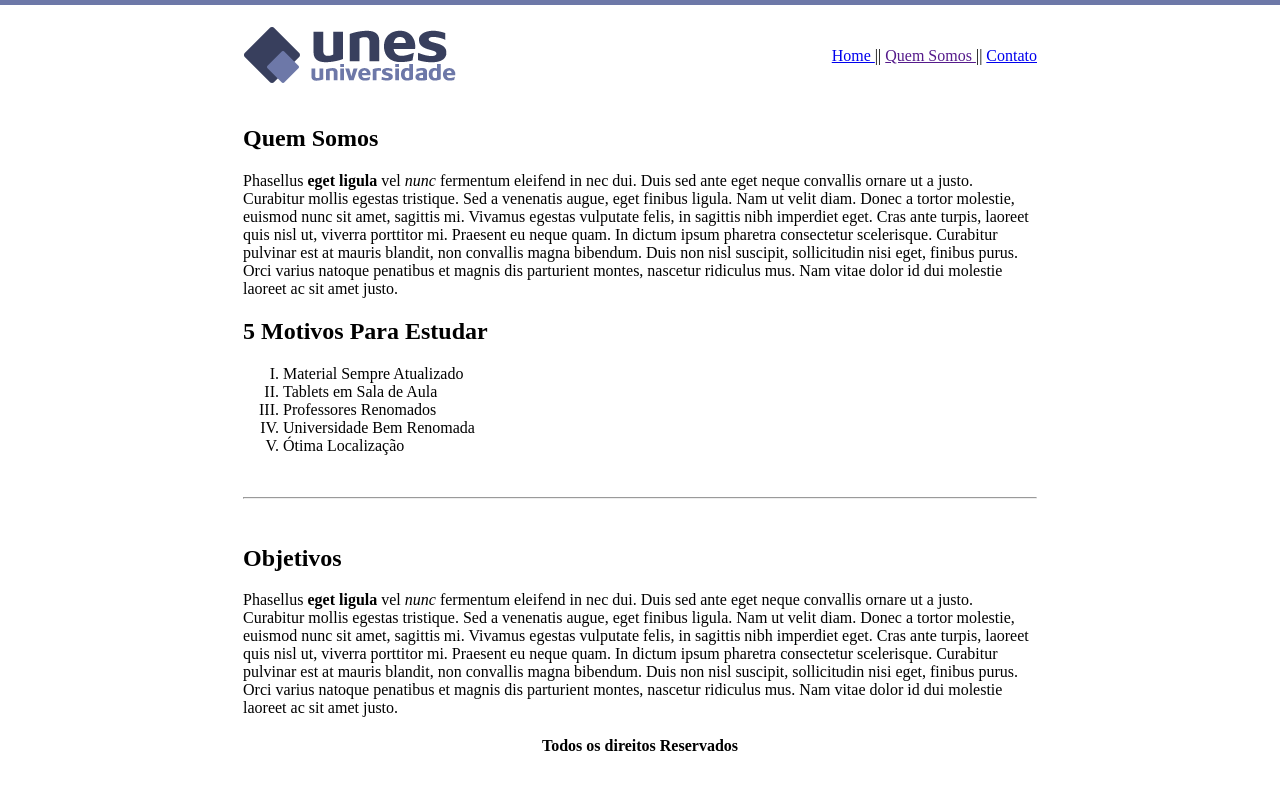
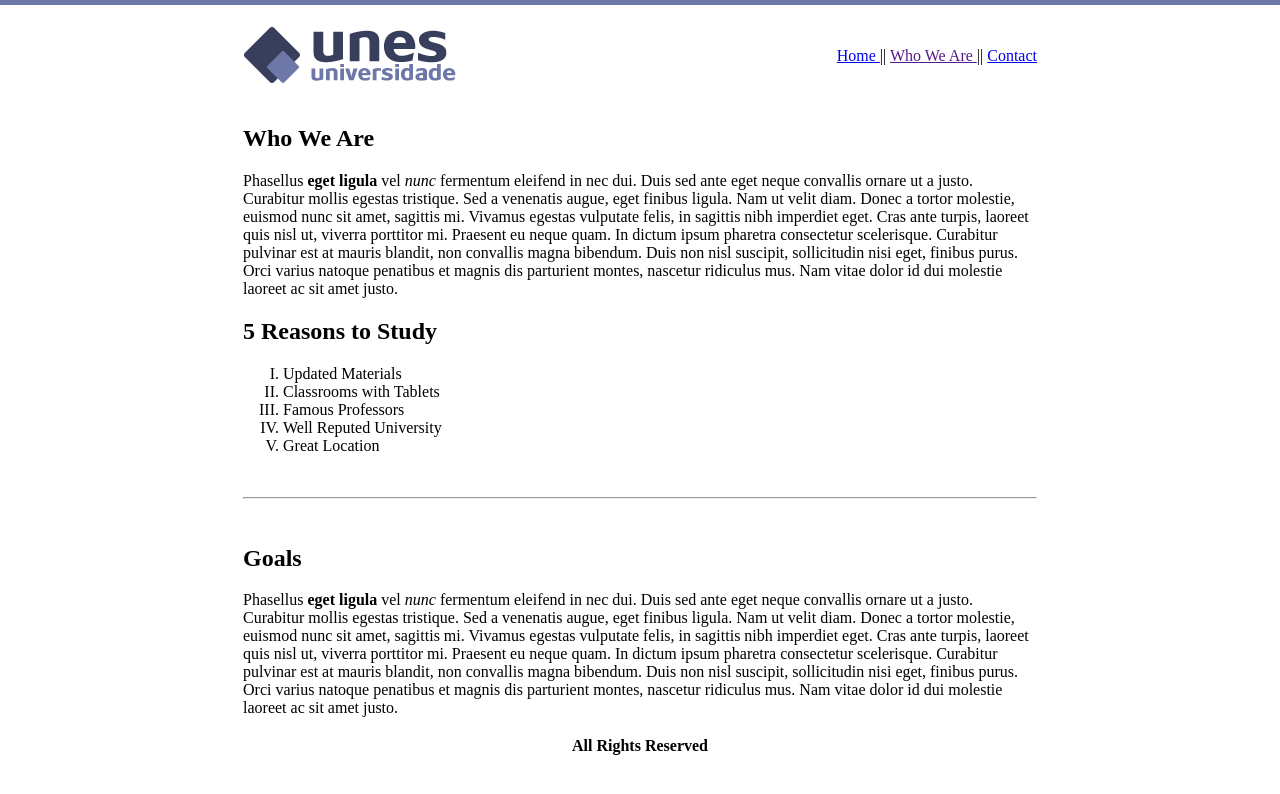
Before and after one commit to CarlosLaurine/HTML-Studies-Complete-Project, a plain HTML site: page quem-somos.html in a window 1280 px wide. Drawn offline with Linux system fonts and the light colour scheme.

Commit message:
Language Updates

```diff
--- a/quem-somos.html
+++ b/quem-somos.html
@@ -14,8 +14,8 @@
 
 				<td height="90"><img src="Imagens/logo.png"></td>
 				<td align="right"><a href="index.html"> Home </a> ||
-					<a href=""> Quem Somos </a> ||
-					<a href="contato.html"> Contato </a>
+					<a href=""> Who We Are </a> ||
+					<a href="contato.html"> Contact </a>
 				</td>
 
 			</tr>
@@ -25,25 +25,25 @@
 
 				<td colspan="2">
 
-					<h2>Quem Somos</h2>
+					<h2>Who We Are</h2>
 					<p>
 						Phasellus <strong>eget ligula</strong> vel <em>nunc</em> fermentum eleifend in nec dui. Duis sed ante eget neque convallis ornare ut a justo. Curabitur mollis egestas tristique. Sed a venenatis augue, eget finibus ligula. Nam ut velit diam. Donec a tortor molestie, euismod nunc sit amet, sagittis mi. Vivamus egestas vulputate felis, in sagittis nibh imperdiet eget. Cras ante turpis, laoreet quis nisl ut, viverra porttitor mi. Praesent eu neque quam. In dictum ipsum pharetra consectetur scelerisque. Curabitur pulvinar est at mauris blandit, non convallis magna bibendum. Duis non nisl suscipit, sollicitudin nisi eget, finibus purus. Orci varius natoque penatibus et magnis dis parturient montes, nascetur ridiculus mus. Nam vitae dolor id dui molestie laoreet ac sit amet justo.
 					</p>
 
-					<h2>5 Motivos Para Estudar</h2>
+					<h2>5 Reasons to Study</h2>
 
 					<ol type="I">
 
-						<li>Material Sempre Atualizado</li>
-						<li>Tablets em Sala de Aula</li>
-						<li>Professores Renomados</li>
-						<li>Universidade Bem Renomada</li>
-						<li>Ótima Localização</li>
+						<li>Updated Materials</li>
+						<li>Classrooms with Tablets</li>
+						<li>Famous Professors</li>
+						<li>Well Reputed University</li>
+						<li>Great Location</li>
 
 					</ol><br>
 					<hr><br>
 
-					<h2>Objetivos</h2>
+					<h2>Goals</h2>
 
 
 					<p>
@@ -58,7 +58,7 @@
 
 				<td colspan="2">
 
-					<strong>Todos os direitos Reservados</strong>
+					<strong>All Rights Reserved</strong>
 
 				</td>
 
```
Also changed, not shown: contato.html (+8 -8 lines), index.html (+5 -5 lines).
